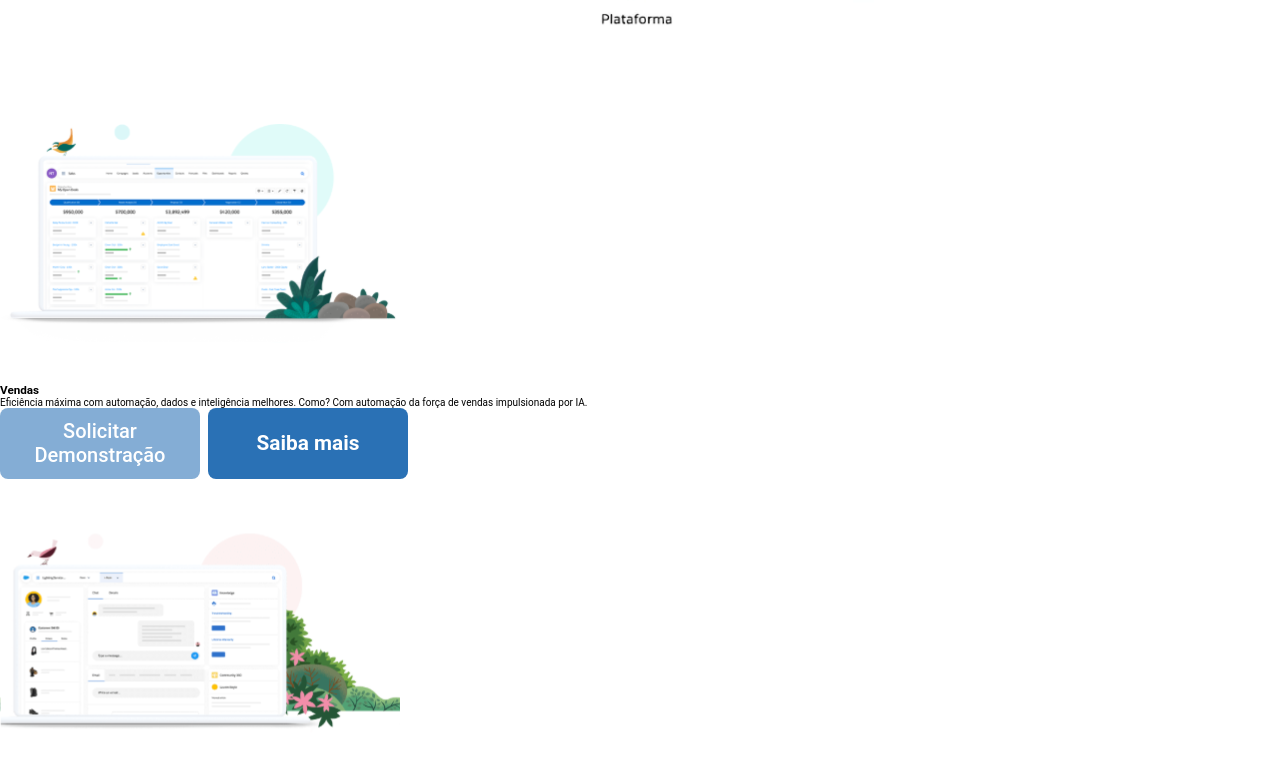
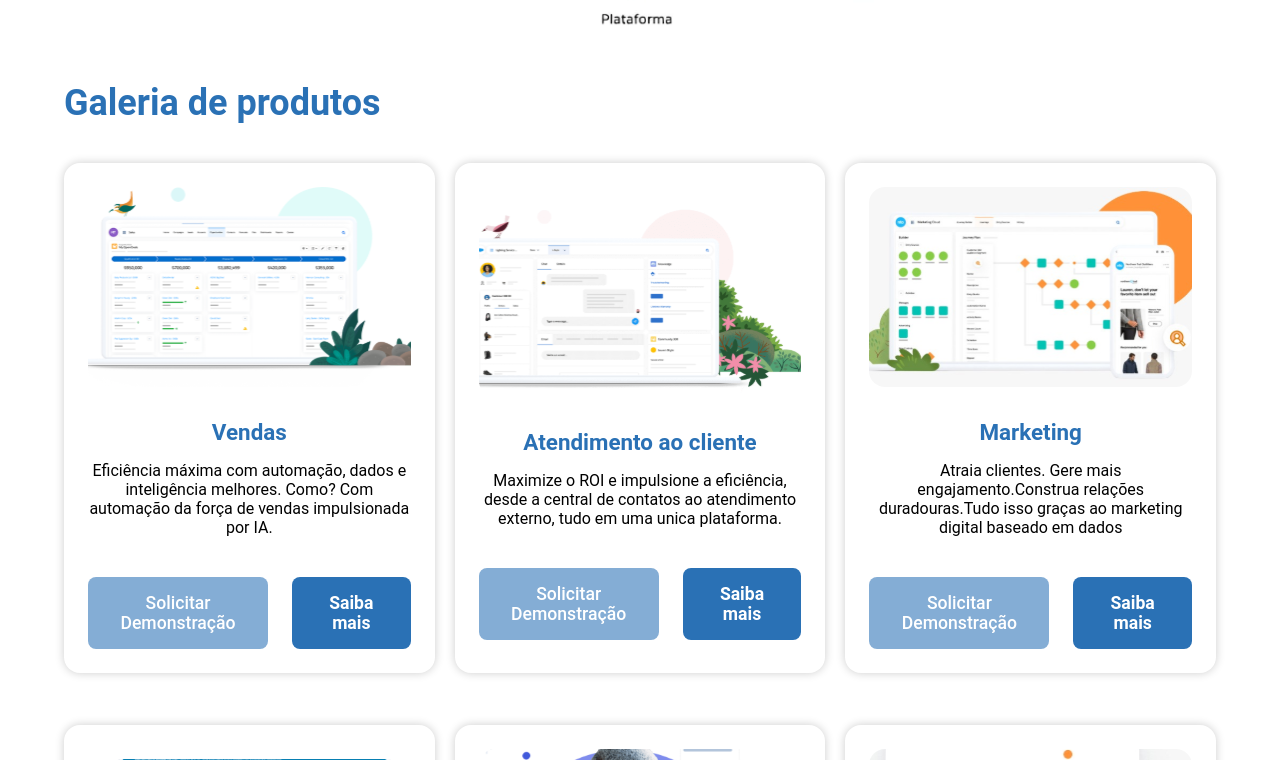
Before and after one commit to nemcolas/salesforce_web, a Next.js app: page /products in a window 1280 px wide. Shown: the part 700-1460 px from the top of the page. Built offline with nearby package versions, Linux system fonts and the light colour scheme.

Commit message:
feita formatação para os cards de produtos

```diff
--- a/src/app/products/page.tsx
+++ b/src/app/products/page.tsx
@@ -11,7 +11,10 @@ export default function Produtos() {
         altImg="Imagem do produto Customer 360 com uma mulher e um fundo com uma floresta e algumas arvores"
         link="https://www.salesforce.com/br/products/"
       />
-      <ProductCard
+      <section>
+        <h2 className="text-4xl mb-10">Galeria de produtos</h2>
+        <div className="flex flex-wrap gap-5 justify-center">
+        <ProductCard
         img="/image-products/vendas 2.svg"
         altImg="Pagina web da plataforma Sales Cloud"
         title="Vendas"
@@ -95,6 +98,8 @@ export default function Produtos() {
         paragraph="Receba ajuda e orientação para potencializar sua empresa. modernize e transforme suas operações com a ajuda dos especialistas do Salesforce"
         link="https://www.salesforce.com/br/services/overview/"
         />
+        </div>
+      </section>
     </main>
   );
 }
--- a/src/components/ProductPage/BtnSoliciteDemonstracao/style.css
+++ b/src/components/ProductPage/BtnSoliciteDemonstracao/style.css
@@ -5,8 +5,7 @@
     font-weight: 550;
     max-width: 200px;
     min-width: 180px;
-    padding: 0.7rem;
-    font-size: 1.25rem;
+    padding: 0.5rem 0.3rem;
     border-radius: 0.5rem;
     white-space: pre-wrap;
     text-align: center;
--- a/src/components/ProductPage/ProductCard/index.tsx
+++ b/src/components/ProductPage/ProductCard/index.tsx
@@ -5,17 +5,18 @@ import './styles.css';
 import BtnSoliciteDemonstracao from '../BtnSoliciteDemonstracao';
 
 
-function ProductCard(props: ProductCardProps){
-    return ( <div className="cardProducts">
+function ProductCard(props: ProductCardProps) {
+  return (
+  <div className="cardProducts">
     <Image className='cardImageProduct' src={props.img} alt={props.altImg} width={400} height={300} />
     <h3>{props.title}</h3>
     <p>{props.paragraph}</p>
-    <div className='flex gap-2'>
+    <div className='flex gap-6 mt-10 buttons'>
       <BtnSoliciteDemonstracao />
-      <Button class='small' text='Saiba mais' link={props.link} />
+      <Button class='btnSaibaMais' text='Saiba mais' link={props.link} />
     </div>
   </div>
-    )
+  )
 };
 
 export default ProductCard;
--- a/src/components/ProductPage/ProductCard/styles.css
+++ b/src/components/ProductPage/ProductCard/styles.css
@@ -1,6 +1,49 @@
 .cardProducts {
     display: flex;
-    flex: 2;
+    flex: 1;
     justify-content:center;
     flex-direction: column;
+    align-items: center;
+    padding: 0.2rem;
+    max-width: 500px;
+    width: 40%;
+    margin-bottom: 2rem;
+    padding: 1.5rem;
+    box-shadow: 0 0 10px rgba(0, 0, 0, 0.2);
+    border-radius: 1rem;
 }
+
+.cardProducts .cardImageProduct {
+    width: 100%;
+    height: 200px;
+    object-fit: cover;
+    border-radius: 1rem;
+}
+
+.cardProducts h3 {
+    margin: 2rem auto 1rem auto;
+    color: #2A71B5;
+    font-size: 1.4rem;
+    font-weight: 700;
+}
+
+.cardProducts p {
+    font-size: 1rem;
+    text-align: center;
+}
+
+.cardProducts .buttons {
+    width: 100%;
+}
+
+.cardProducts .buttons a {
+    font-size: 1.1rem;
+    width: 100%;
+}
+
+@media screen and (max-width: 768px) {
+    .cardProducts {
+        width: 100%;
+    }
+
+}
```
